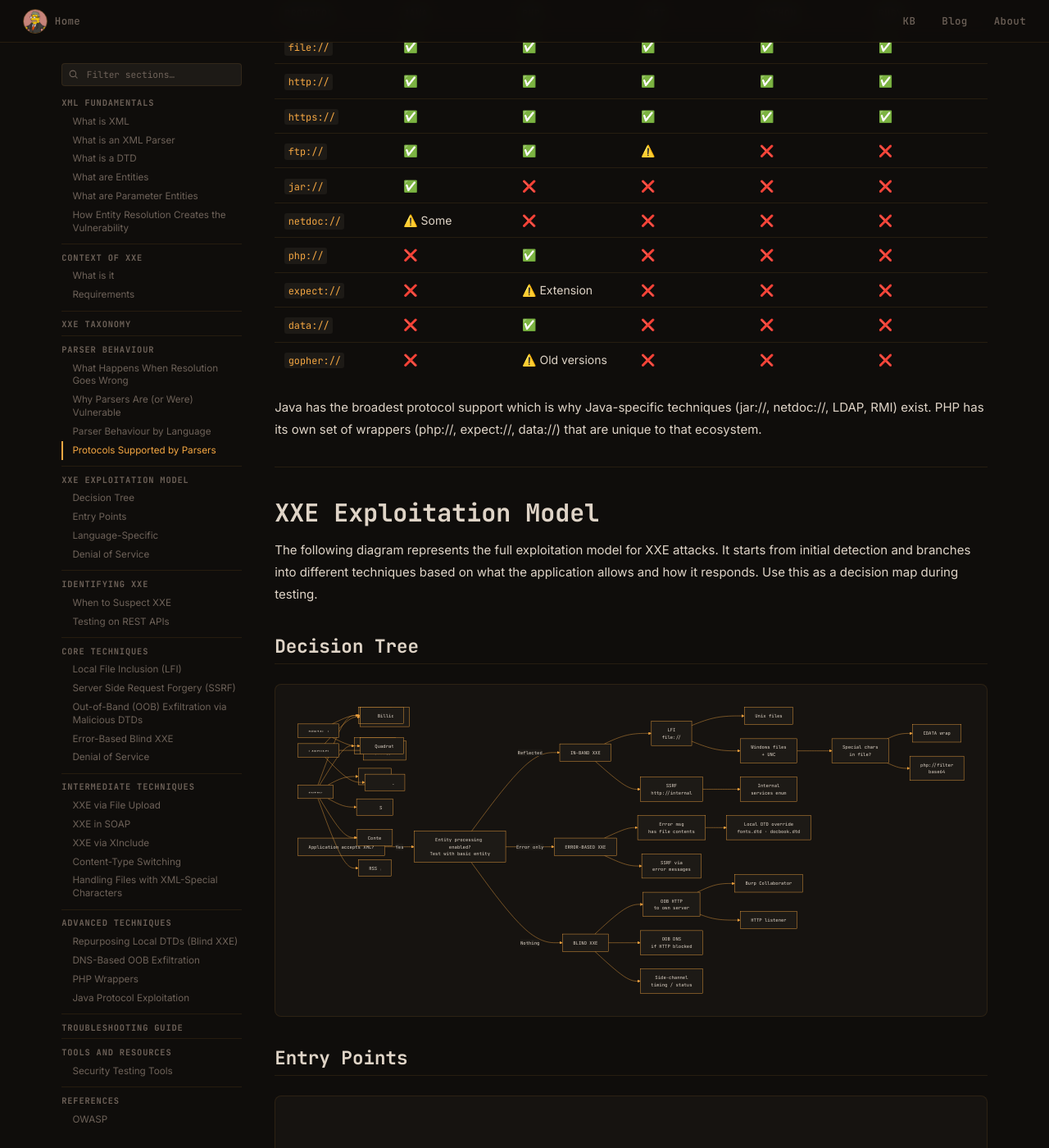
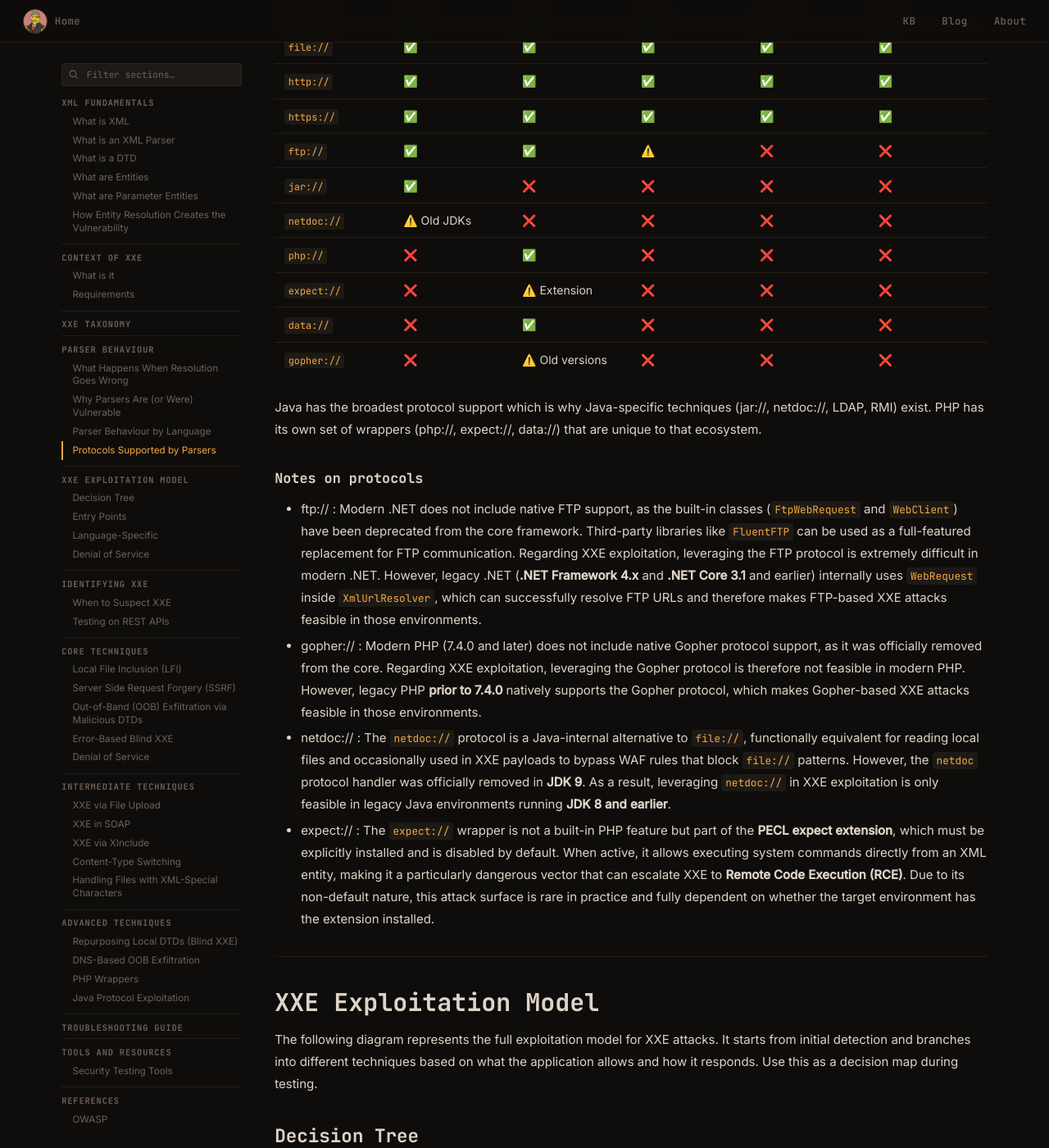
Before and after one commit to HansMolemanPNG/hansmolemanpng.github.io, an MkDocs documentation site: the page built from docs/kb/injection-attacks/xxe.md, in a window 1280 px wide and 1400 px high, scrolled down 9512 px. Shown: the whole window at 82% size. Built offline with MkDocs 1.6.1, drawn with Linux system fonts in a browser that asks for light colours; nearby versions of some CDN libraries; comment, search, counter and statistics services are not loaded; some of the changed text lies outside the part shown.

Commit message:
Update xxe.md

````diff
--- a/docs/kb/injection-attacks/xxe.md
+++ b/docs/kb/injection-attacks/xxe.md
@@ -259,7 +259,7 @@ Different parsers behave differently. Some are vulnerable by default, some requi
 
 |Parser                 |External Entities      |Parameter Entities|DTD Processing|Risk Assessment                                          |
 |-----------------------|-----------------------|------------------|--------------|---------------------------------------------------------|
-|`lxml` (etree)         |❌ Off by default       |❌ Off             |✅ On          |Usually safe — secure defaults since 5.x                 |
+|`lxml` (etree)         |❌ Off by default       |❌ Off             |✅ On          |Usually safe — secure defaults since 5.0                 |
 |`xml.etree.ElementTree`|❌ No DTD support       |❌ No              |❌ No          |Usually safe — limited parser, relies on expat           |
 |`xml.dom.minidom`      |⚠️ Depends on SAX config|❌ No              |⚠️ Partial     |Version-dependent — underlying SAX parser behavior varies|
 
@@ -309,13 +309,20 @@ Not all parsers support the same protocols. This directly affects what technique
 |`https://` |✅     |✅             |✅   |✅     |✅   |
 |`ftp://`   |✅     |✅             |⚠️   |❌     |❌   |
 |`jar://`   |✅     |❌             |❌   |❌     |❌   |
-|`netdoc://`|⚠️ Some|❌             |❌   |❌     |❌   |
+|`netdoc://`|⚠️ Old JDKs |❌             |❌   |❌     |❌   |
 |`php://`   |❌     |✅             |❌   |❌     |❌   |
 |`expect://`|❌     |⚠️ Extension   |❌   |❌     |❌   |
 |`data://`  |❌     |✅             |❌   |❌     |❌   |
 |`gopher://`|❌     |⚠️ Old versions|❌   |❌     |❌   |
 
 Java has the broadest protocol support which is why Java-specific techniques (jar://, netdoc://, LDAP, RMI) exist. PHP has its own set of wrappers (php://, expect://, data://) that are unique to that ecosystem.
+
+### Notes on protocols
+
+- ftp:// : Modern .NET does not include native FTP support, as the built-in classes (`FtpWebRequest` and `WebClient`) have been deprecated from the core framework. Third-party libraries like `FluentFTP` can be used as a full-featured replacement for FTP communication. Regarding XXE exploitation, leveraging the FTP protocol is extremely difficult in modern .NET. However, legacy .NET (**.NET Framework 4.x** and **.NET Core 3.1** and earlier) internally uses `WebRequest` inside `XmlUrlResolver`, which can successfully resolve FTP URLs and therefore makes FTP-based XXE attacks feasible in those environments.
+- gopher:// : Modern PHP (7.4.0 and later) does not include native Gopher protocol support, as it was officially removed from the core. Regarding XXE exploitation, leveraging the Gopher protocol is therefore not feasible in modern PHP. However, legacy PHP **prior to 7.4.0** natively supports the Gopher protocol, which makes Gopher-based XXE attacks feasible in those environments.
+- netdoc:// : The `netdoc://` protocol is a Java-internal alternative to `file://`, functionally equivalent for reading local files and occasionally used in XXE payloads to bypass WAF rules that block `file://` patterns. However, the `netdoc` protocol handler was officially removed in **JDK 9**. As a result, leveraging `netdoc://` in XXE exploitation is only feasible in legacy Java environments running **JDK 8 and earlier**.
+- expect:// : The `expect://` wrapper is not a built-in PHP feature but part of the **PECL expect extension**, which must be explicitly installed and is disabled by default. When active, it allows executing system commands directly from an XML entity, making it a particularly dangerous vector that can escalate XXE to **Remote Code Execution (RCE)**. Due to its non-default nature, this attack surface is rare in practice and fully dependent on whether the target environment has the extension installed.
 
 -----
 
@@ -1490,7 +1497,7 @@ Accesses files within Java archives. In very specific scenarios where the applic
 Some Java implementations support `netdoc://`:
 
 ```xml
-<!ENTITY xxe SYSTEM "netdoc:file:///etc/passwd">
+<!ENTITY xxe SYSTEM "netdoc:///etc/passwd">
 ```
 
 ### LDAP and RMI
````
Also changed, not shown: other parts of docs/kb/injection-attacks/xxe.md (+1 -1 lines).
